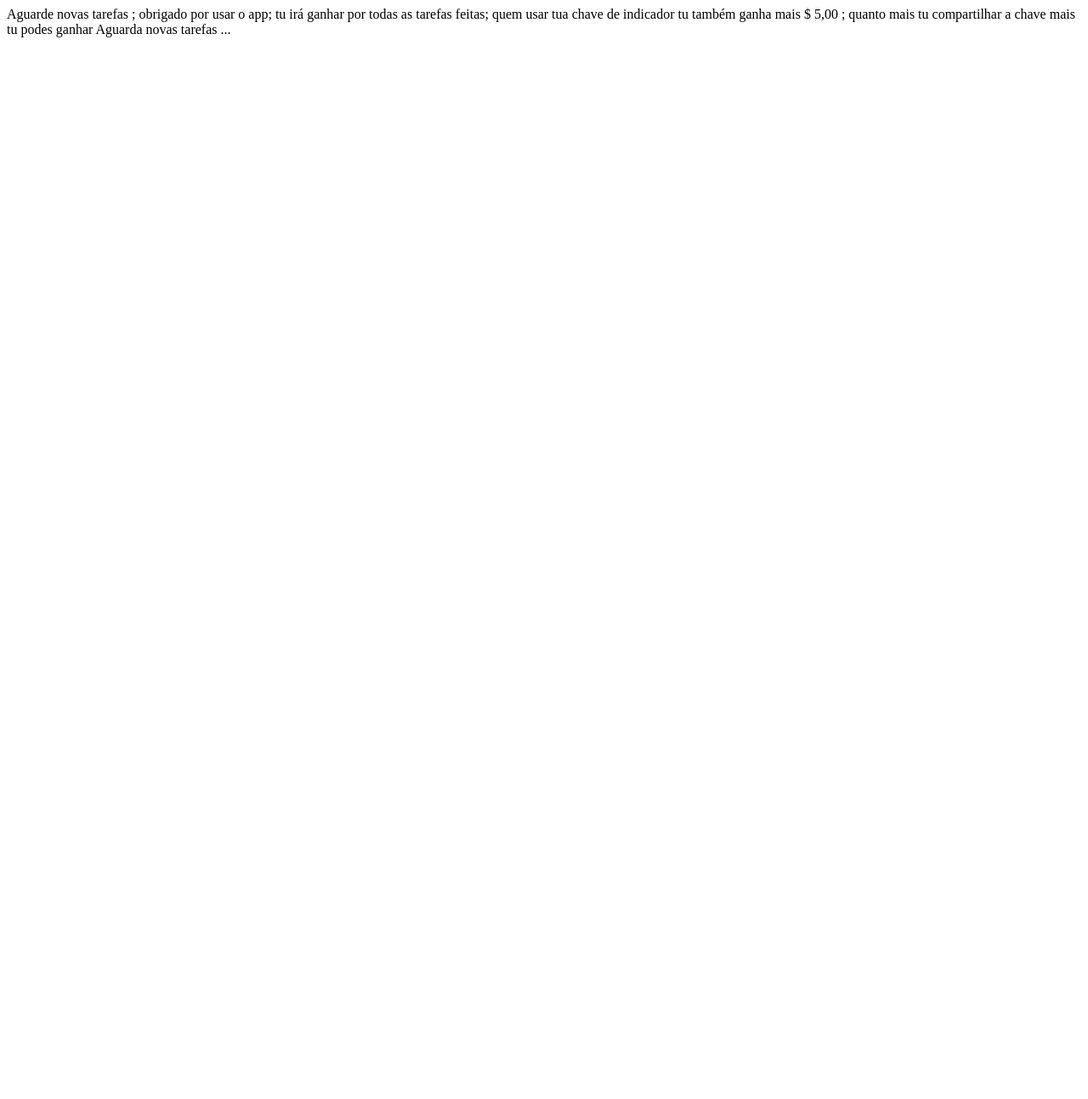
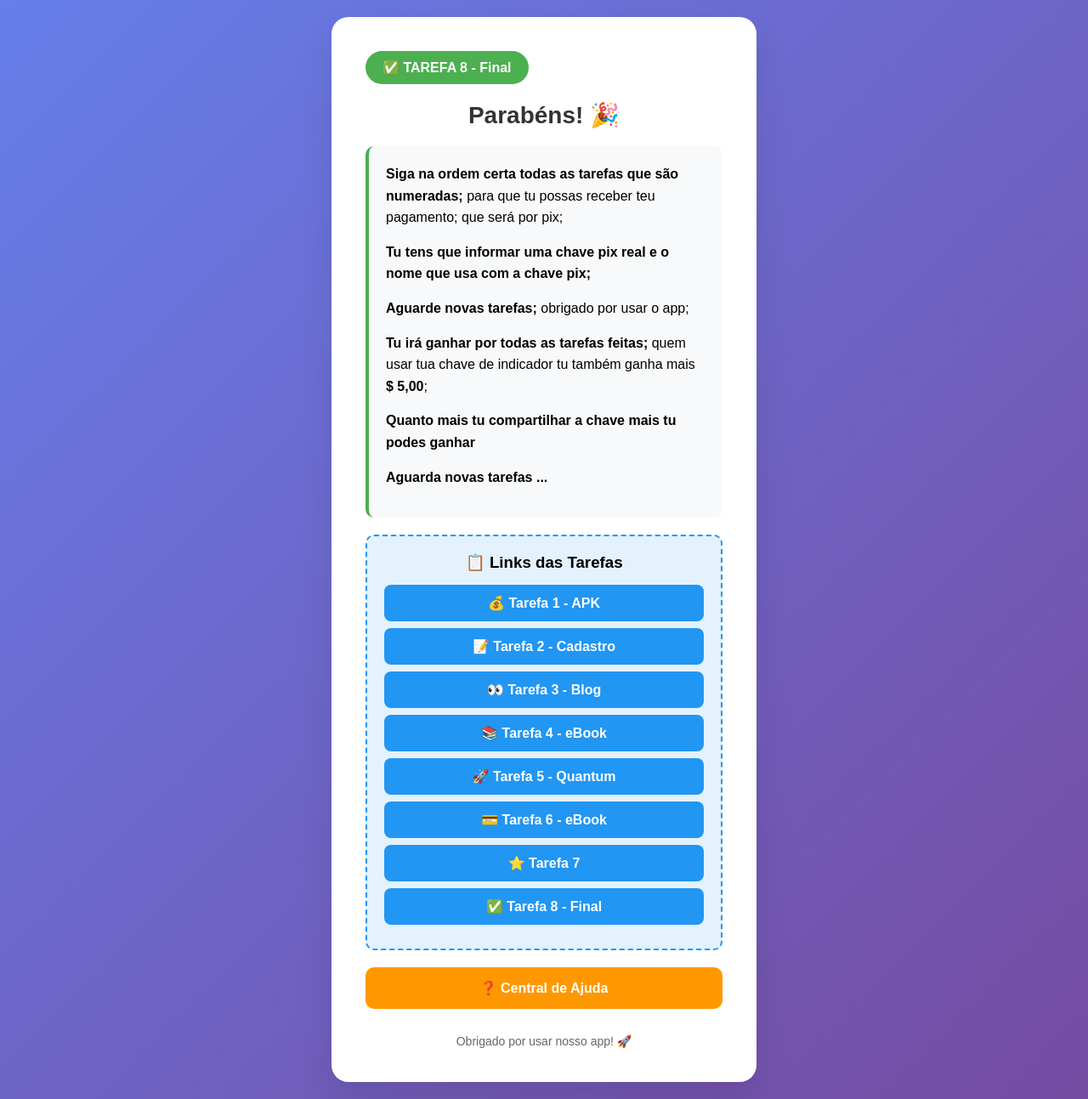
Before and after one commit to alexandreribeiro0026385333-source/appviral, a plain HTML site: page tarefa8.html in a window 1280 px wide. Shown: the whole page at 85% size. Before the commit the page ends 800 px from the top, so only its background shows below. Drawn offline with Linux system fonts and the light colour scheme.

Commit message:
Update tarefa8.html

```diff
--- a/tarefa8.html
+++ b/tarefa8.html
@@ -1,10 +1,147 @@
-Aguarde novas tarefas ;
-obrigado por usar o app;
-tu irá ganhar por todas as tarefas
-feitas; quem usar tua
-chave de indicador tu também ganha
-mais $ 5,00 ; quanto mais
-tu compartilhar a chave
-mais tu podes ganhar
+<!DOCTYPE html>
+<html lang="pt-BR">
+<head>
+    <meta charset="UTF-8">
+    <meta name="viewport" content="width=device-width, initial-scale=1.0">
+    <title>Tarefa 8 - Final</title>
+    <style>
+        * {
+            margin: 0;
+            padding: 0;
+            box-sizing: border-box;
+        }
 
-Aguarda novas tarefas ...
+        body {
+            font-family: 'Arial', sans-serif;
+            background: linear-gradient(135deg, #667eea 0%, #764ba2 100%);
+            min-height: 100vh;
+            display: flex;
+            justify-content: center;
+            align-items: center;
+            padding: 20px;
+        }
+
+        .container {
+            background: white;
+            border-radius: 20px;
+            padding: 40px;
+            box-shadow: 0 20px 40px rgba(0,0,0,0.1);
+            max-width: 500px;
+            width: 100%;
+        }
+
+        .badge {
+            background: #4CAF50;
+            color: white;
+            padding: 10px 20px;
+            border-radius: 50px;
+            font-weight: bold;
+            margin-bottom: 20px;
+            display: inline-block;
+        }
+
+        h1 {
+            color: #333;
+            margin-bottom: 20px;
+            font-size: 28px;
+            text-align: center;
+        }
+
+        .instructions {
+            background: #f8f9fa;
+            padding: 20px;
+            border-radius: 10px;
+            margin: 20px 0;
+            border-left: 4px solid #4CAF50;
+        }
+
+        .instructions p {
+            margin-bottom: 15px;
+            line-height: 1.6;
+        }
+
+        .task-links {
+            background: #e3f2fd;
+            padding: 20px;
+            border-radius: 10px;
+            margin: 20px 0;
+            border: 2px dashed #2196F3;
+        }
+
+        .task-link {
+            display: block;
+            background: #2196F3;
+            color: white;
+            padding: 12px 20px;
+            margin: 8px 0;
+            border-radius: 8px;
+            text-decoration: none;
+            font-weight: bold;
+            text-align: center;
+            transition: transform 0.3s;
+        }
+
+        .task-link:hover {
+            transform: translateY(-2px);
+        }
+
+        .help-link {
+            display: block;
+            background: #FF9800;
+            color: white;
+            padding: 15px;
+            border-radius: 10px;
+            text-decoration: none;
+            font-weight: bold;
+            text-align: center;
+            margin-top: 20px;
+        }
+
+        .footer {
+            text-align: center;
+            margin-top: 30px;
+            color: #666;
+            font-size: 14px;
+        }
+    </style>
+</head>
+<body>
+    <div class="container">
+        <div class="badge">✅ TAREFA 8 - Final</div>
+
+        <h1>Parabéns! 🎉</h1>
+
+        <div class="instructions">
+            <p><strong>Siga na ordem certa todas as tarefas que são numeradas;</strong> para que tu possas receber teu pagamento; que será por pix;</p>
+
+            <p><strong>Tu tens que informar uma chave pix real e o nome que usa com a chave pix;</strong></p>
+
+            <p><strong>Aguarde novas tarefas;</strong> obrigado por usar o app;</p>
+
+            <p><strong>Tu irá ganhar por todas as tarefas feitas;</strong> quem usar tua chave de indicador tu também ganha mais <strong>$ 5,00</strong>;</p>
+
+            <p><strong>Quanto mais tu compartilhar a chave mais tu podes ganhar</strong></p>
+
+            <p><strong>Aguarda novas tarefas ...</strong></p>
+        </div>
+
+        <div class="task-links">
+            <h3 style="text-align: center; margin-bottom: 15px;">📋 Links das Tarefas</h3>
+            <a href="tarefa1.html" class="task-link">💰 Tarefa 1 - APK</a>
+            <a href="tarefa2.html" class="task-link">📝 Tarefa 2 - Cadastro</a>
+            <a href="tarefa3.html" class="task-link">👀 Tarefa 3 - Blog</a>
+            <a href="tarefa4.html" class="task-link">📚 Tarefa 4 - eBook</a>
+            <a href="tarefa5.html" class="task-link">🚀 Tarefa 5 - Quantum</a>
+            <a href="tarefa6.html" class="task-link">💳 Tarefa 6 - eBook</a>
+            <a href="tarefa7.html" class="task-link">⭐ Tarefa 7</a>
+            <a href="tarefa8.html" class="task-link">✅ Tarefa 8 - Final</a>
+        </div>
+
+        <a href="ajuda.html" class="help-link">❓ Central de Ajuda</a>
+
+        <div class="footer">
+            Obrigado por usar nosso app! 🚀
+        </div>
+    </div>
+</body>
+</html>
```
